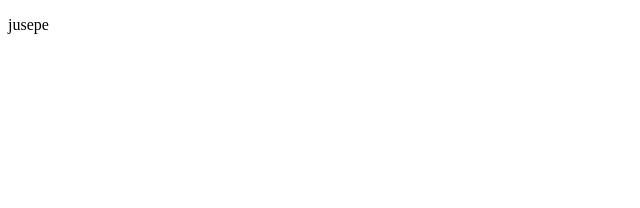
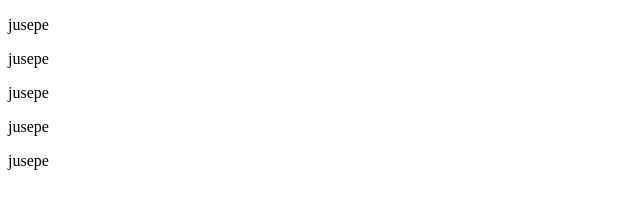
Before and after one commit to ruvialexandra/PrimerProyectoDeAEW, a plain HTML site: page index.html in a window 1280 px wide. Shown: the whole page, without its empty margins (0-640 px from the left). Drawn offline with Linux system fonts and the light colour scheme.

Commit message:
hola
asdasd

```diff
--- a/index.html
+++ b/index.html
@@ -11,5 +11,7 @@
 </head>
 <body>
     <p>jusepe</p>
+    <p>jusepe</p> <p>jusepe</p> <p>jusepe</p> <p>jusepe</p>
+
 </body>
 </html>
```
